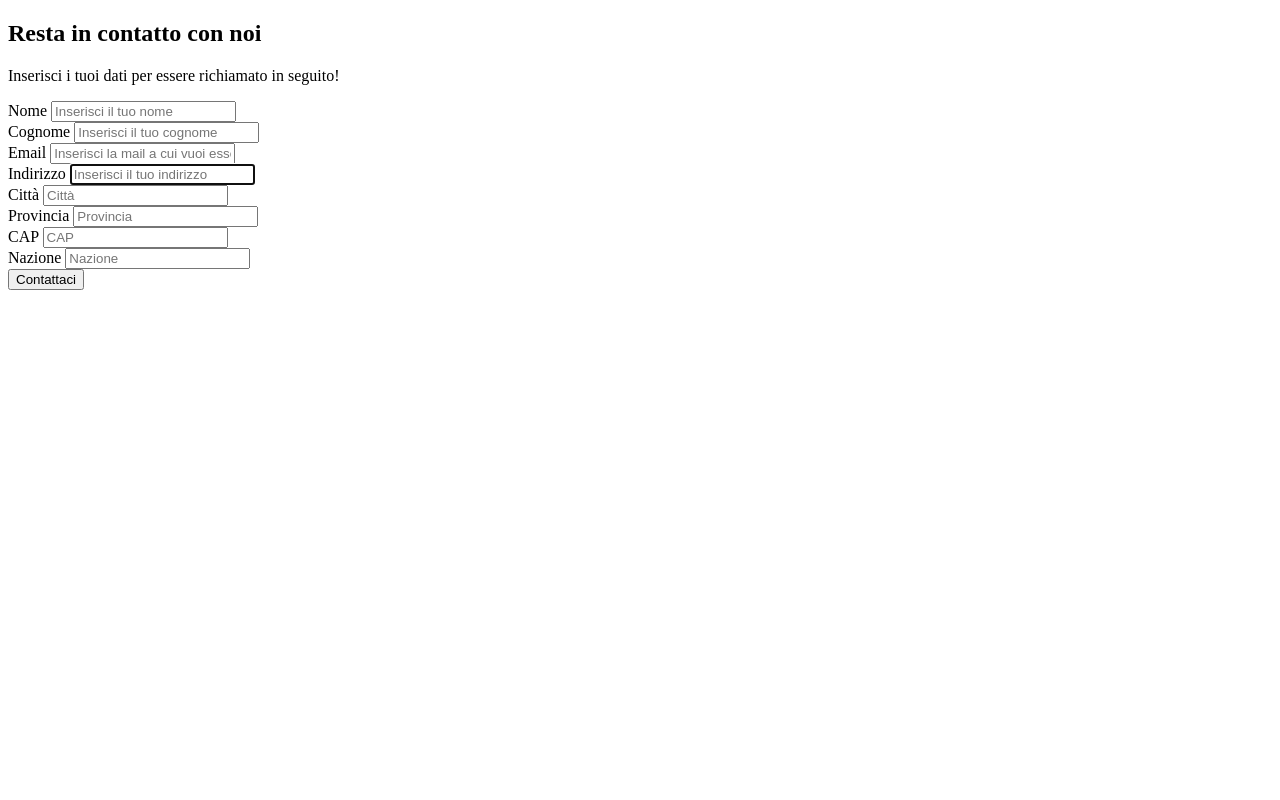
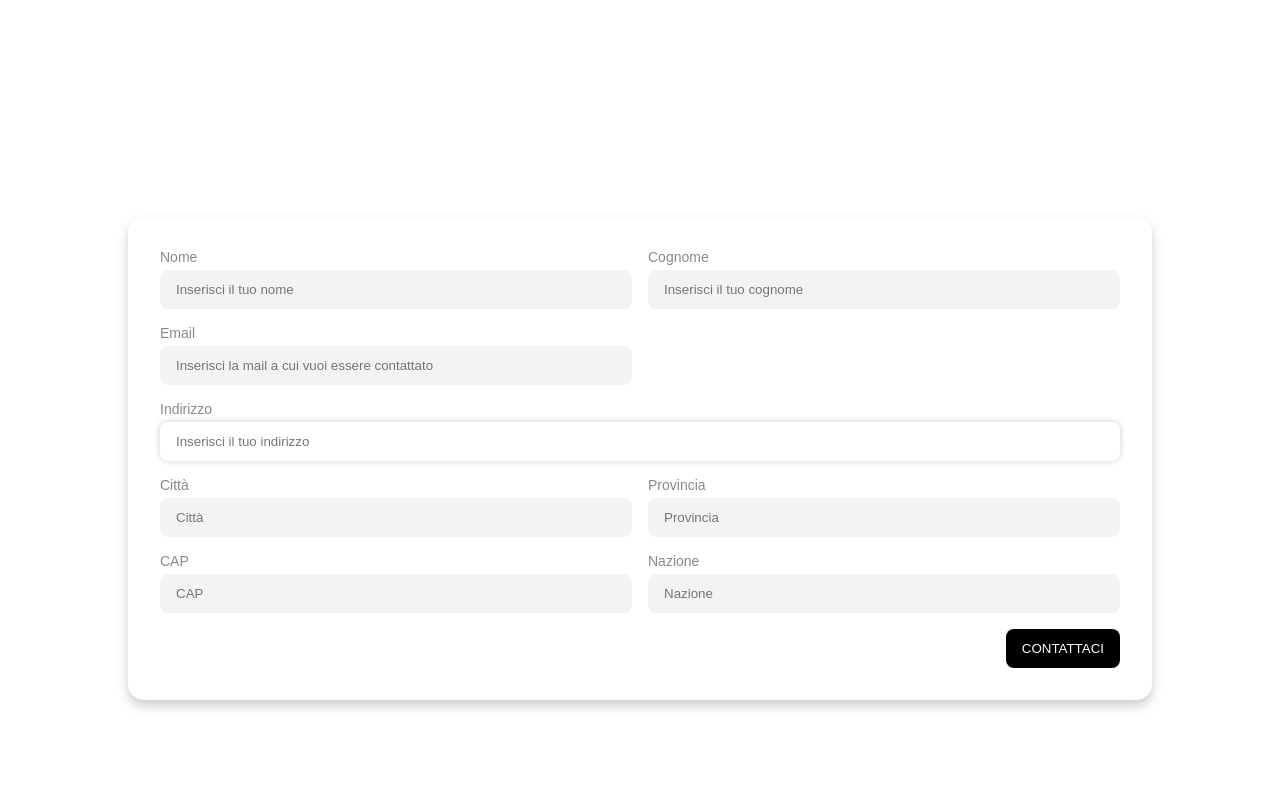
Before and after one commit to MMalossi/contact_form, a PHP site: page / in a window 1280 px wide. Run offline with PHP 8.4, Linux system fonts and the light colour scheme; some libraries are stand-ins or nearby versions.

Commit message:
aggiunti stili

```diff
--- a/css/main.css
+++ b/css/main.css
@@ -0,0 +1,146 @@
+* {
+  margin: 0;
+  padding: 0;
+  -webkit-box-sizing: border-box;
+          box-sizing: border-box;
+  font-family: 'Fira Sans', sans-serif;
+}
+
+.contact-form-section {
+  min-height: 100vh;
+  padding-top: 100px;
+  padding-bottom: 100px;
+  background-image: linear-gradient(217deg, #c5c5c5, black, 70.71%);
+}
+
+.contact-form-section .container {
+  max-width: 1280px;
+  margin: 0 auto;
+  padding-left: 32px;
+  padding-right: 32px;
+}
+
+@media (min-width: 768px) {
+  .contact-form-section .container {
+    padding-left: 64px;
+    padding-right: 64px;
+  }
+}
+
+@media (min-width: 1024px) {
+  .contact-form-section .container {
+    padding-left: 128px;
+    padding-right: 128px;
+  }
+}
+
+.contact-form-section .container h1 {
+  color: white;
+  font-size: 36px;
+  text-transform: uppercase;
+  text-align: center;
+  margin-bottom: 16px;
+}
+
+.contact-form-section .container p {
+  color: white;
+  text-align: center;
+  font-size: 18px;
+  line-height: 1.5;
+  margin-bottom: 32px;
+}
+
+.contact-form-section .container form {
+  display: -ms-grid;
+  display: grid;
+  -ms-grid-columns: 1fr;
+      grid-template-columns: 1fr;
+  grid-gap: 16px;
+  background-color: #FFF;
+  padding: 32px;
+  border-radius: 16px;
+  -webkit-box-shadow: 0px 6px 12px rgba(0, 0, 0, 0.2);
+          box-shadow: 0px 6px 12px rgba(0, 0, 0, 0.2);
+}
+
+@media (min-width: 768px) {
+  .contact-form-section .container form {
+    -ms-grid-columns: (1fr)[2];
+        grid-template-columns: repeat(2, 1fr);
+  }
+}
+
+.contact-form-section .container form .form-group.full {
+  grid-column: 1 / -1;
+}
+
+.contact-form-section .container form .form-group.full.error {
+  color: #d91e18;
+  font-size: 16px;
+  text-transform: uppercase;
+  text-align: center;
+  margin-bottom: 16px;
+}
+
+.contact-form-section .container form .form-group.full.success {
+  color: green;
+  font-size: 16px;
+  text-transform: uppercase;
+  text-align: center;
+  margin-bottom: 16px;
+}
+
+.contact-form-section .container form .form-group label {
+  display: block;
+  margin-bottom: 5px;
+  color: #888;
+  font-size: 14px;
+}
+
+.contact-form-section .container form .form-group .form-element {
+  -webkit-appearance: none;
+     -moz-appearance: none;
+          appearance: none;
+  outline: none;
+  border: none;
+  display: block;
+  width: 100%;
+  border-radius: 8px;
+  padding: 12px 16px;
+  background-color: #F3F3F3;
+  -webkit-transition: 0.4s;
+  transition: 0.4s;
+}
+
+.contact-form-section .container form .form-group .form-element:focus {
+  -webkit-box-shadow: 0px 0px 6px rgba(0, 0, 0, 0.2);
+          box-shadow: 0px 0px 6px rgba(0, 0, 0, 0.2);
+  background-color: #FFF;
+}
+
+.contact-form-section .container form .submit-group {
+  grid-column: 1 / -1;
+  text-align: right;
+}
+
+.contact-form-section .container form .submit-group input[type="submit"] {
+  -webkit-appearance: none;
+     -moz-appearance: none;
+          appearance: none;
+  border: none;
+  outline: none;
+  background: none;
+  padding: 12px 16px;
+  background-color: black;
+  border-radius: 8px;
+  color: #FFF;
+  cursor: pointer;
+  -webkit-transition: 0.4s;
+  transition: 0.4s;
+  text-transform: uppercase;
+}
+
+.contact-form-section .container form .submit-group input[type="submit"]:hover {
+  background-color: grey;
+}
+/*# sourceMappingURL=main.css.map */
```
Also changed, not shown: 1 other file.
